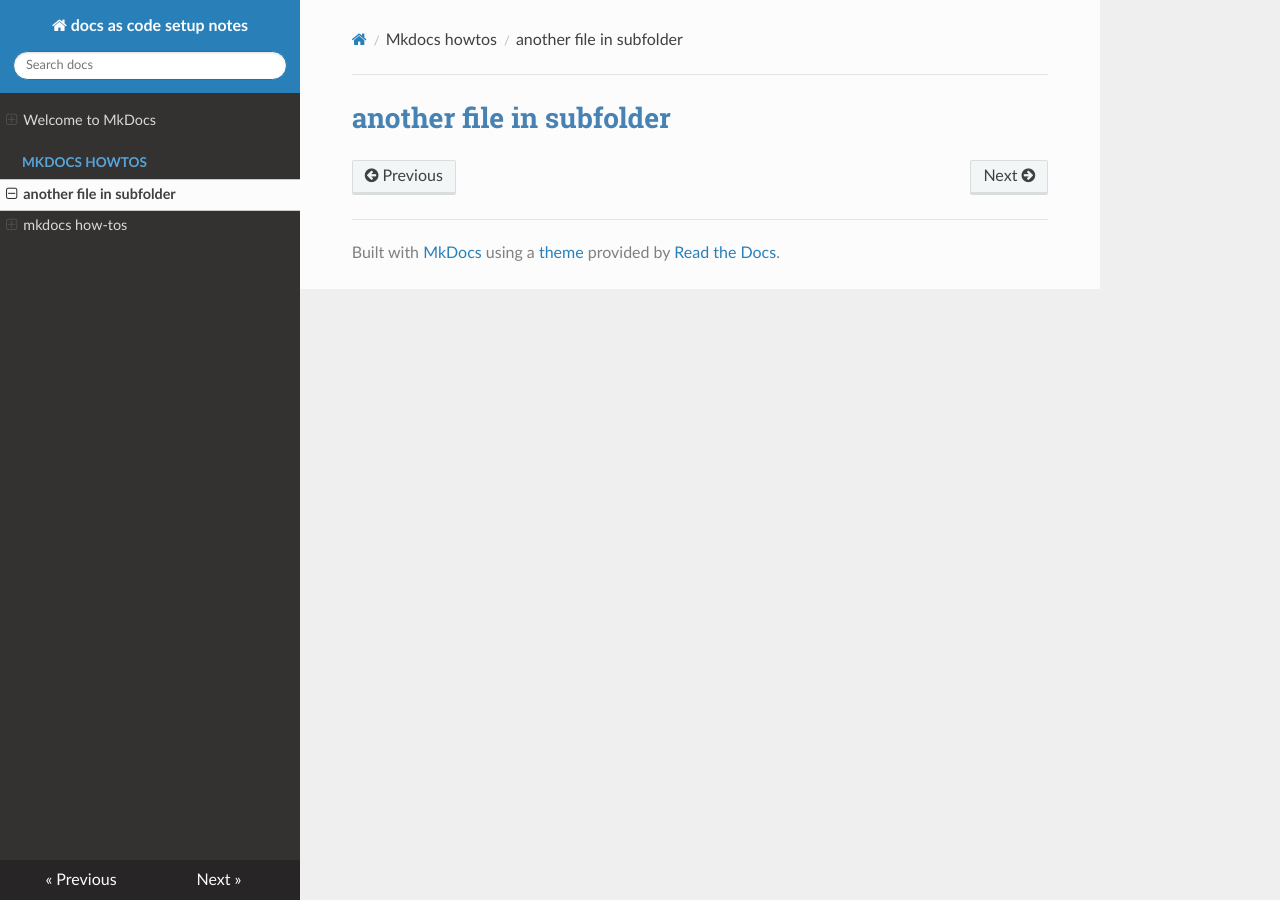
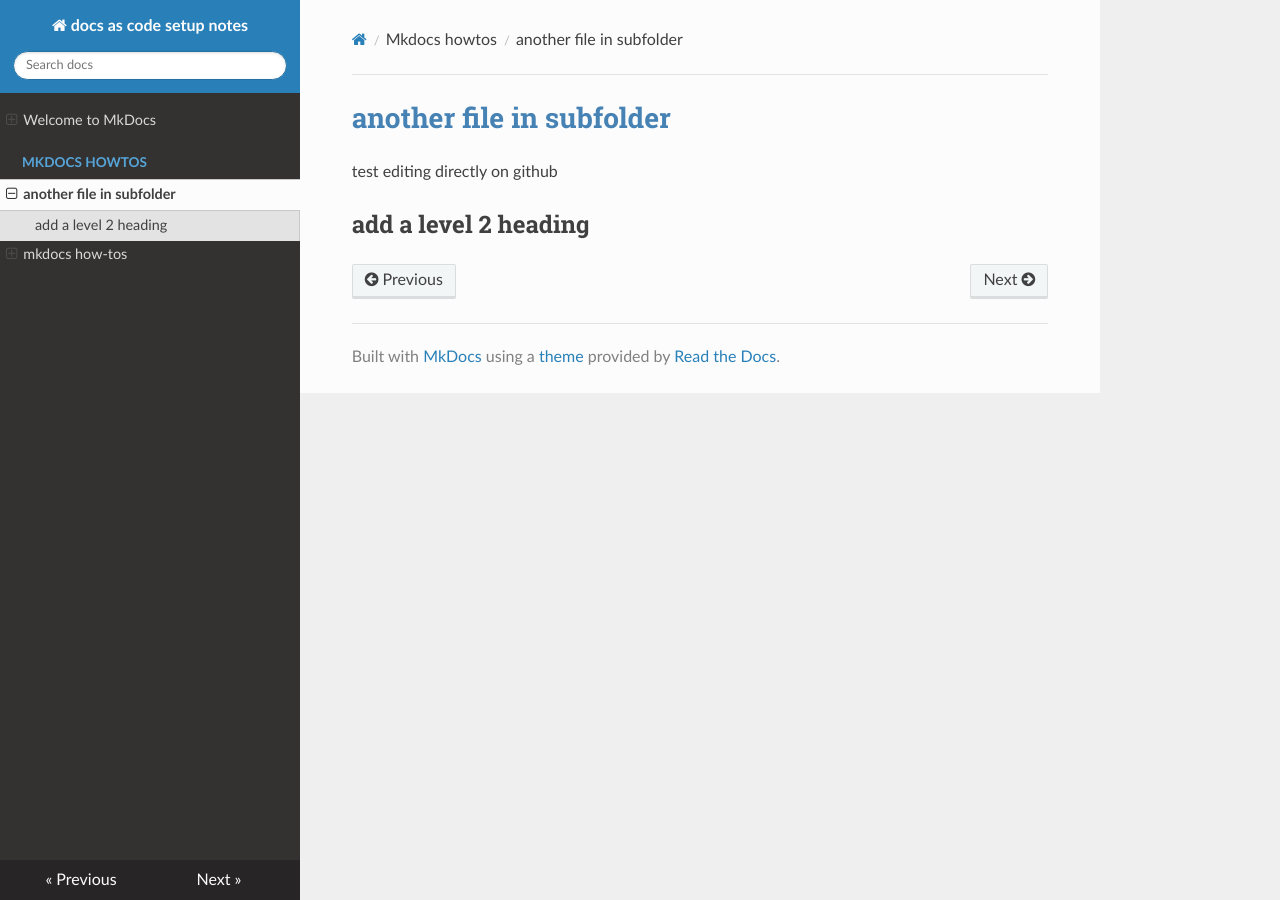
Before and after one commit to acnard/docs-as-code, an MkDocs documentation site: the page built from docs/mkdocs-howtos/index.md, in a window 1280 px wide. Built offline with MkDocs 1.6.1, drawn with Linux system fonts in a browser that asks for light colours; nearby versions of some CDN libraries.

Commit message:
test edit directly on github

```diff
--- a/docs/mkdocs-howtos/index.md
+++ b/docs/mkdocs-howtos/index.md
@@ -1 +1,3 @@
 # another file in subfolder
+test editing directly on github
+## add a level 2 heading
```
